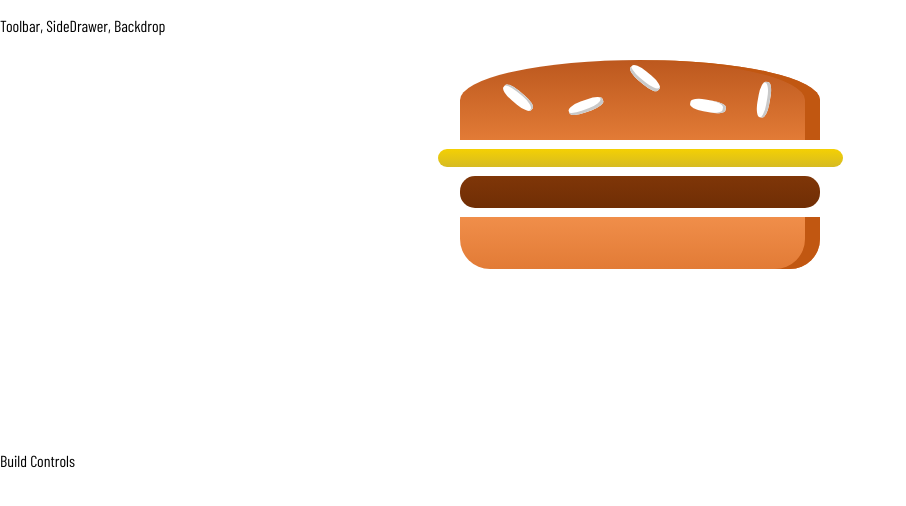
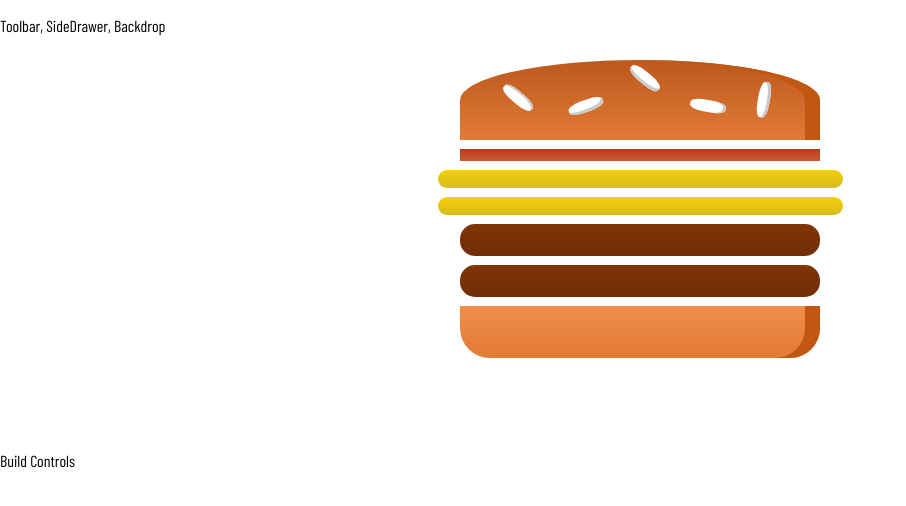
Before and after one commit to YY-Huang/createBurger, a React (Create React App) app: page / in a window 1280 px wide. Shown: the top 506 px of the page, without its empty margins (0-906 px from the left). Built offline with nearby package versions, Linux system fonts and the light colour scheme.

Commit message:
burger ingredients transformed using state

```diff
--- a/src/components/Burger/Burger.js
+++ b/src/components/Burger/Burger.js
@@ -3,11 +3,20 @@
 import BurgerIngredient from "./BurgerIngredient/BurgerIngredient";
 
 const burger = (props) => {
+  const transformedIngredients = Object.keys(props.ingredients).map(
+    (ingredientKey) => {
+      return [...Array(props.ingredients[ingredientKey])].map((_, i) => {
+        return (
+          <BurgerIngredient key={ingredientKey + i} type={ingredientKey} />
+        );
+      });
+    }
+  );
+
   return (
     <div className={classes.Burger}>
       <BurgerIngredient type="bread-top" />
-      <BurgerIngredient type="cheese" />
-      <BurgerIngredient type="meat" />
+      {transformedIngredients}
       <BurgerIngredient type="bread-bottom" />
     </div>
   );
--- a/src/containers/BurgerBuilder/BurgerBuilder.js
+++ b/src/containers/BurgerBuilder/BurgerBuilder.js
@@ -3,10 +3,23 @@
 import Burger from "./../../components/Burger/Burger";
 
 class BurgerBuilder extends Component {
+  /* constructor(props) {
+    super(props)
+  } */
+
+  state = {
+    ingredients: {
+      salad: 1,
+      bacon: 1,
+      cheese: 2,
+      meat: 2,
+    },
+  };
+
   render() {
     return (
       <Aux>
-        <Burger />
+        <Burger ingredients={this.state.ingredients} />
         <div>Build Controls</div>
       </Aux>
     );
```
Also changed, not shown: 1 other file (tests, documents, lock files or other folders).
